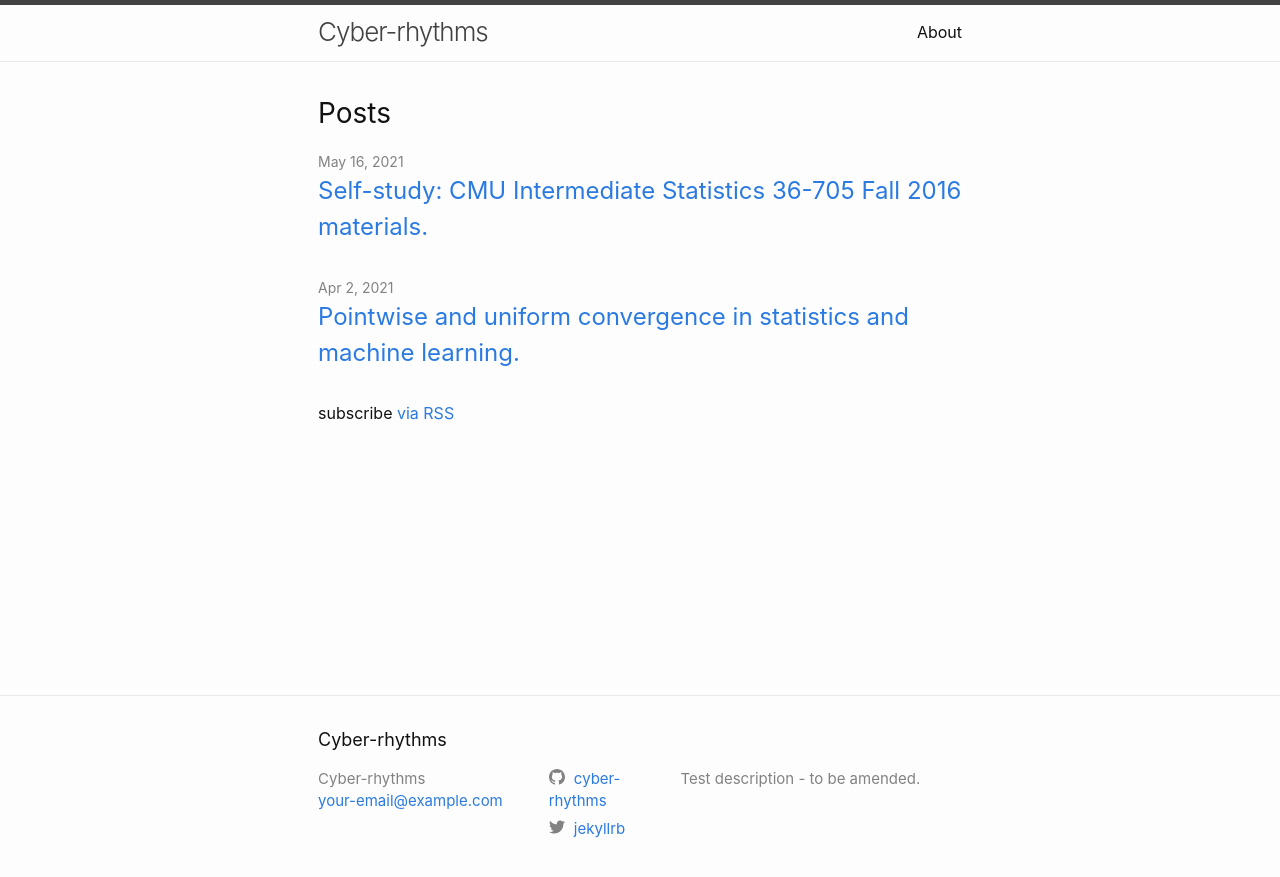
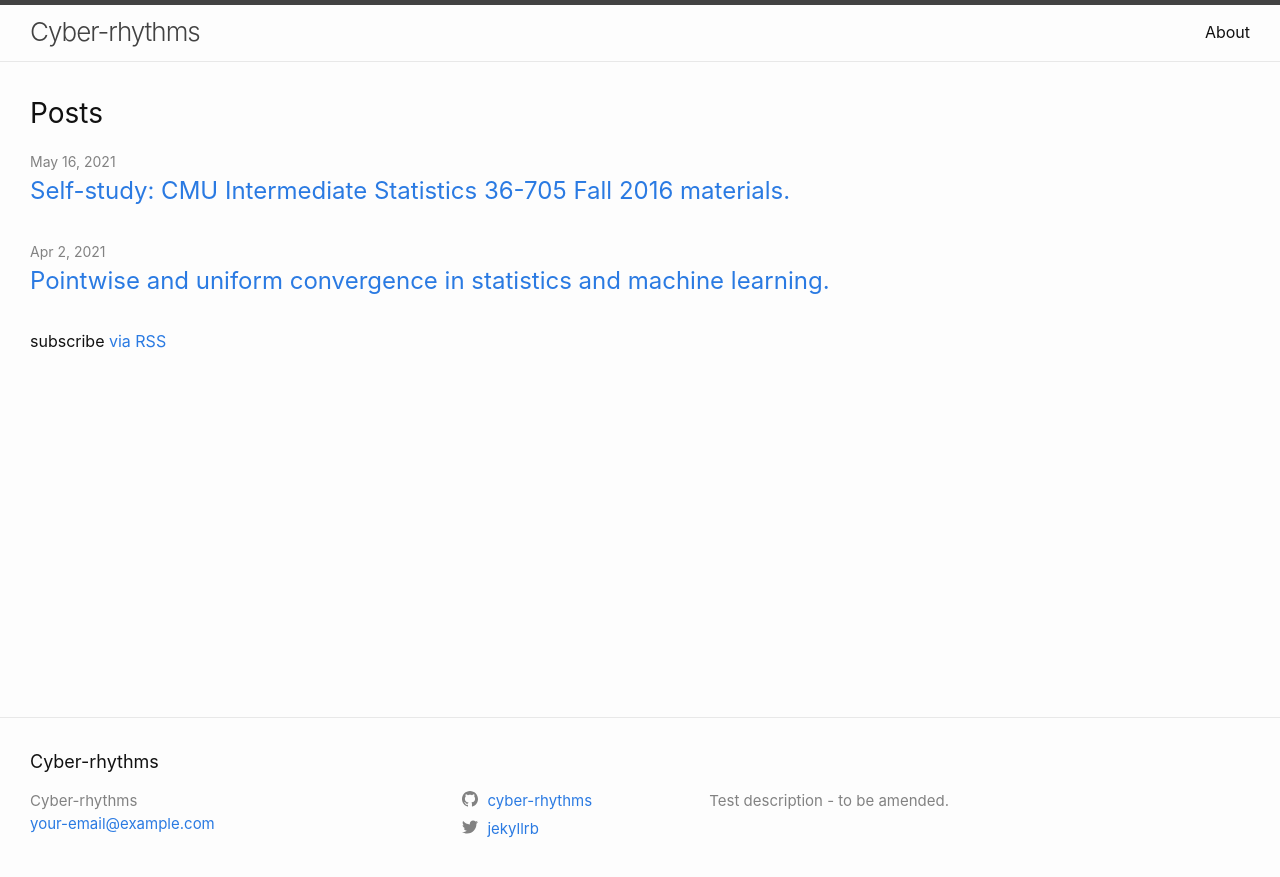
Before and after one commit to cyber-rhythms/cyber-rhythms.github.io, a Jekyll site: the page built from index.markdown, in a window 1280 px wide. Shown: the top 877 px of the page. Built offline with Jekyll 4.4.1, drawn with Linux system fonts in a browser that asks for light colours; nearby versions of some CDN libraries.

Commit message:
tweaking style sheet.

```diff
--- a/assets/main.scss
+++ b/assets/main.scss
@@ -1,6 +1,6 @@
 ---
 # Only the main Sass file needs front matter (the dashes are enough)
 ---
-$content-width: 55%;
+$content-width: 100%;
 
 @import "minima";
```
